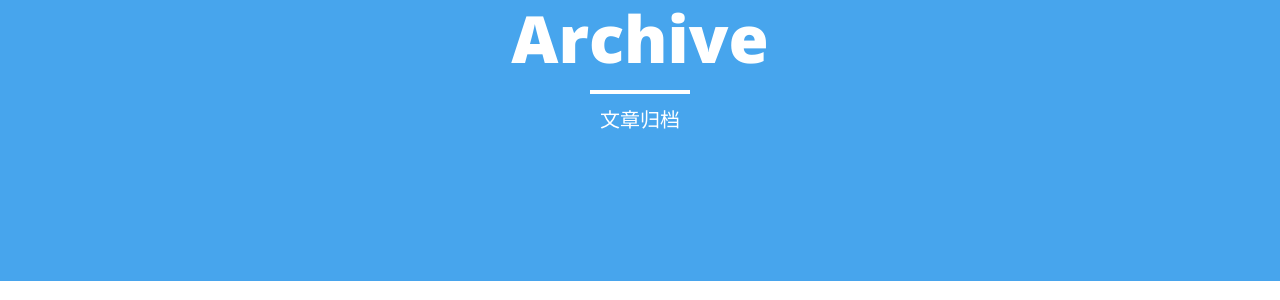
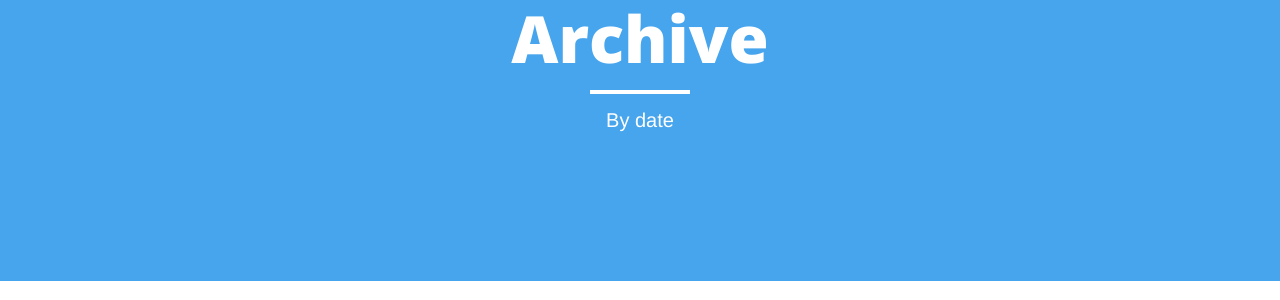
Before and after one commit to hanwangecon/hanwangecon.github.io, a Jekyll site: the page built from archive.md, in a window 1280 px wide. Shown: the part 147-447 px from the top of the page. Built offline with Jekyll 4.4.1, drawn with Linux system fonts in a browser that asks for light colours; nearby versions of some CDN libraries.

Commit message:
Update archive.md

```diff
--- a/archive.md
+++ b/archive.md
@@ -1,7 +1,7 @@
 ---
 layout: page
 title: "Archive"
-description: "文章归档"
+description: "By date"
 header-img: "img/twitter.jpg"
 ---
 
```
